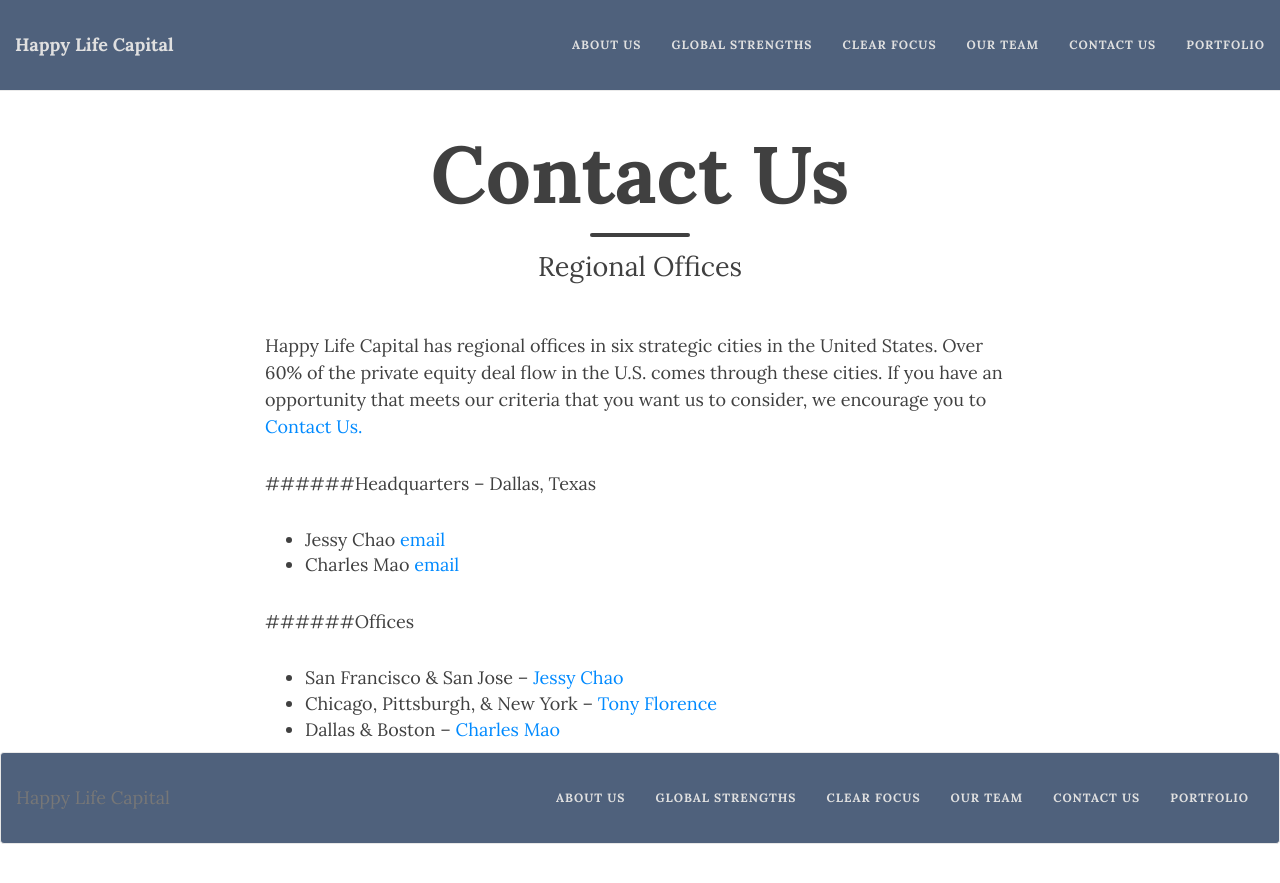
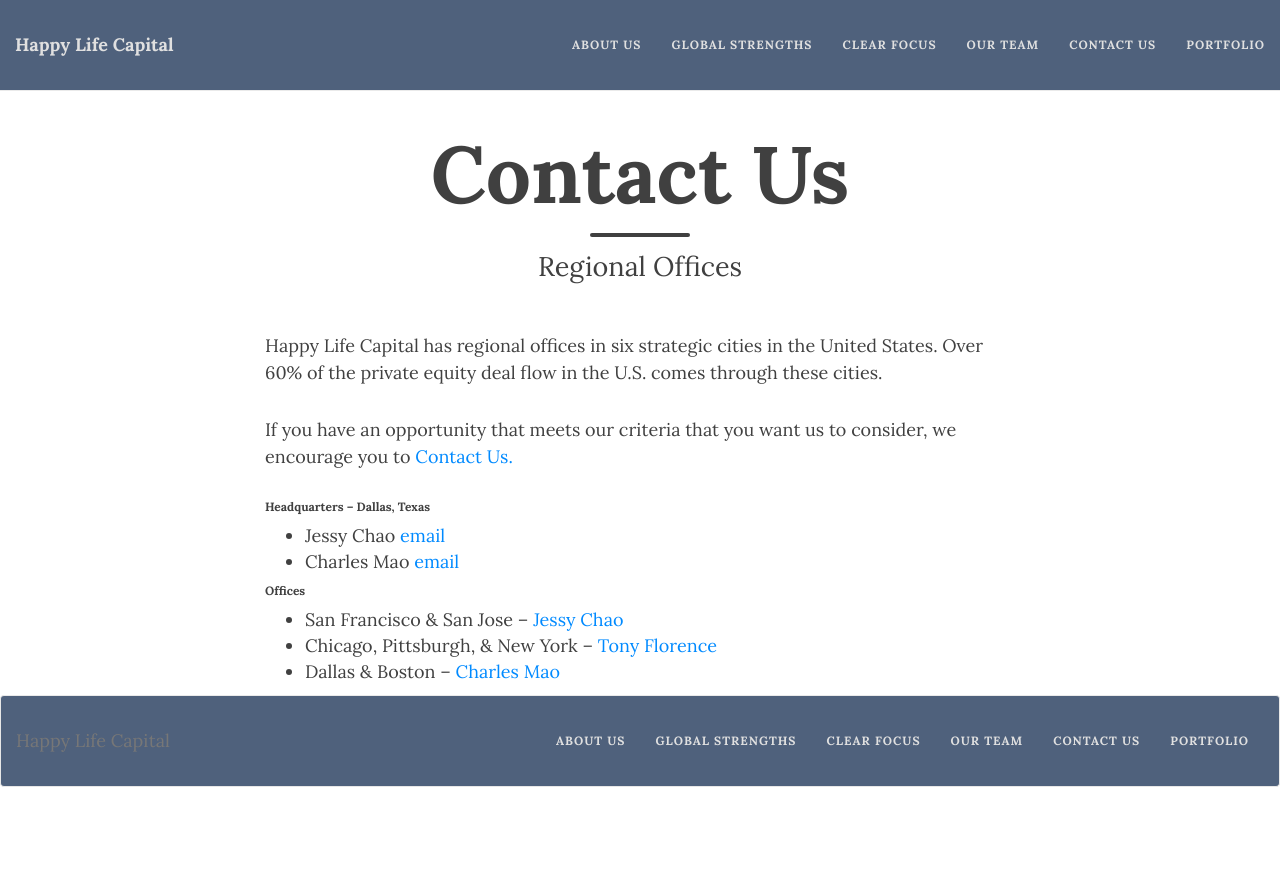
Before and after one commit to happylifecap/happylifecap.github.com, a Jekyll site: the page built from contact.md, in a window 1280 px wide. Shown: the top 883 px of the page. Built offline with Jekyll 4.4.1, drawn with Linux system fonts in a browser that asks for light colours; nearby versions of some CDN libraries.

Commit message:
new stuff

```diff
--- a/contact.md
+++ b/contact.md
@@ -4,13 +4,15 @@ title: Contact Us
 subtitle: Regional Offices
 ---
 
-Happy Life Capital has regional offices in six strategic cities in the United States. Over 60% of the private equity deal flow in the U.S. comes through these cities. If you have an opportunity that meets our criteria that you want us to consider, we encourage you to [Contact Us.](happylifecapital.com/contact/)
+Happy Life Capital has regional offices in six strategic cities in the United States. Over 60% of the private equity deal flow in the U.S. comes through these cities.
 
-######Headquarters -- Dallas, Texas
+If you have an opportunity that meets our criteria that you want us to consider, we encourage you to [Contact Us.](happylifecapital.com/contact/)
+
+###### Headquarters -- Dallas, Texas
 * Jessy Chao [email](mailto:jessy_chao@happylifecapital.com)
 * Charles Mao [email](mailto:charles_mao@happylifecapital.com)
 
-######Offices
+###### Offices
 * San Francisco & San Jose -- [Jessy Chao](mailto:jessy_chao@happylifecapital.com)
 * Chicago, Pittsburgh, & New York -- [Tony Florence](mailto:tony_florence@comcast.net)
 * Dallas & Boston -- [Charles Mao](mailto:charles_mao@happylifecapital.com)
```
Also changed, not shown: portfolio.md (+6 -6 lines).
